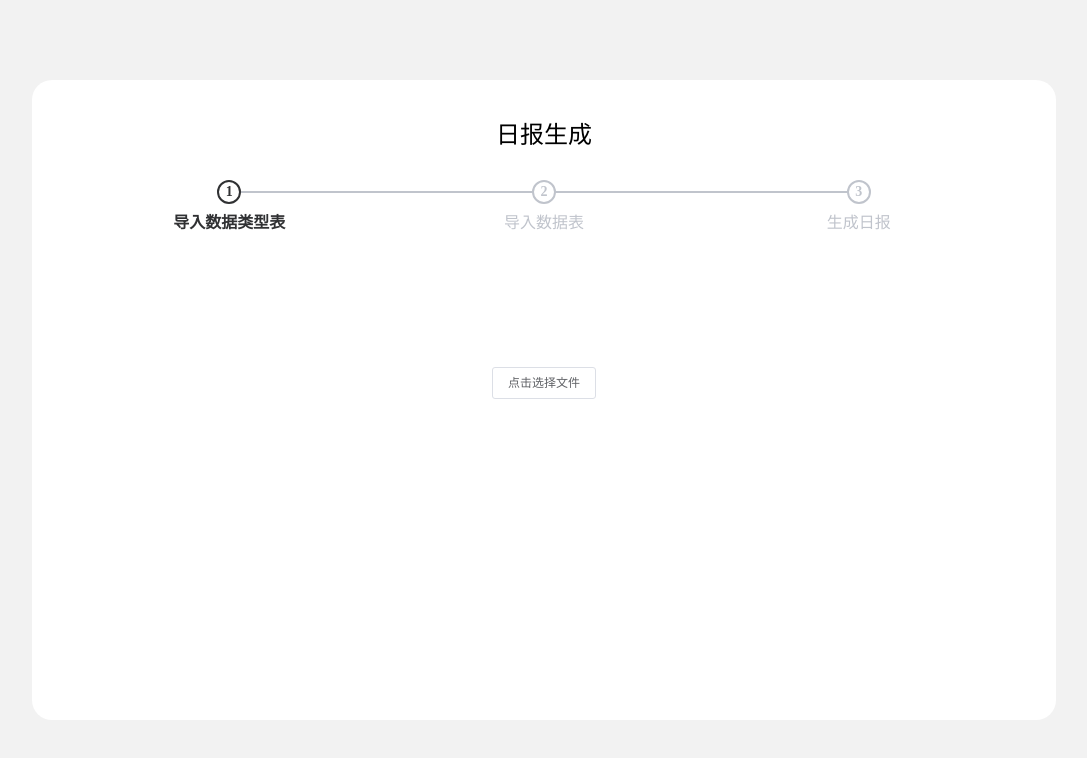
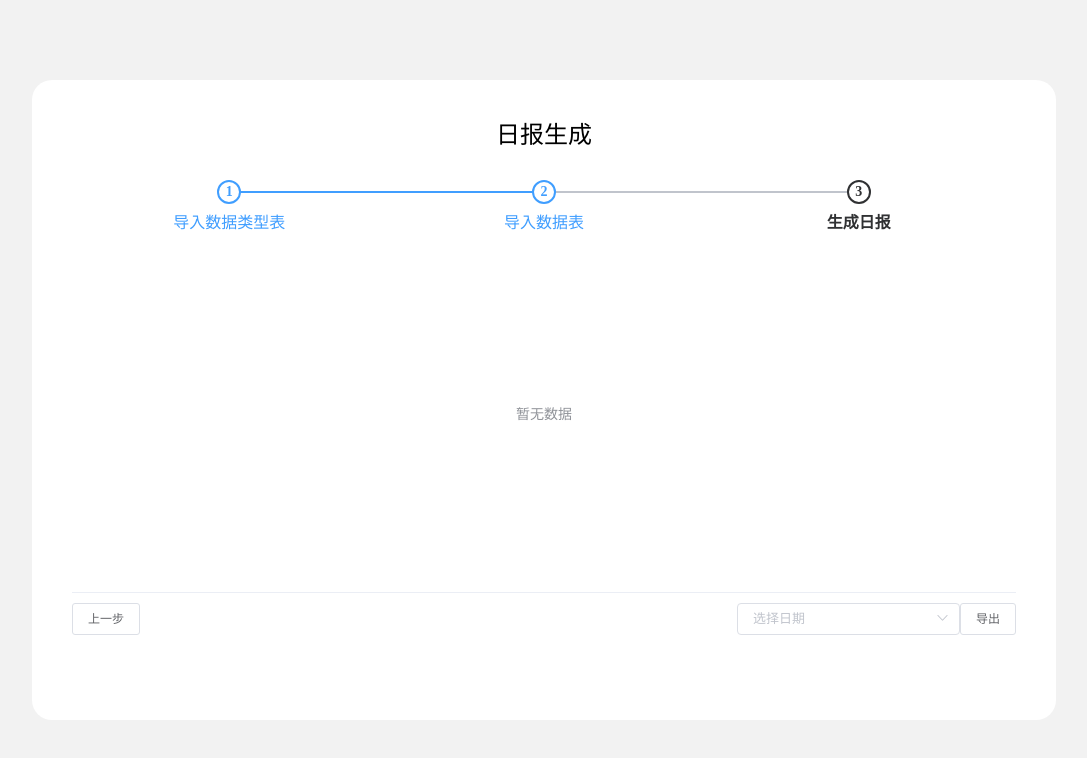
Before and after one commit to Youki-Mo/export, a Vue app: page /#/ in a window 1280 px wide. Shown: the top 758 px of the page, without its empty margins (96-1183 px from the left). Built offline with nearby package versions, Linux system fonts and the light colour scheme.

Commit message:
导出功能

```diff
--- a/package.json
+++ b/package.json
@@ -15,11 +15,11 @@
   },
   "dependencies": {
     "element-ui": "^2.6.0",
-    "file-saver": "^2.0.1",
+    "file-saver": "^2.0.0-rc.4",
     "js-cookie": "^2.2.0",
     "vue": "^2.5.2",
     "vue-router": "^3.0.1",
-    "xlsx": "^0.14.1"
+    "xlsx": "^0.14.0"
   },
   "devDependencies": {
     "autoprefixer": "^7.1.2",
--- a/src/components/format.vue
+++ b/src/components/format.vue
@@ -65,14 +65,14 @@
 </template>
 
 <script>
-// import { exportJsonToExcel } from '@/vendor/Export2Excel';
+import { exportJsonToExcel } from '@/vendor/Export2Excel';
 import xlsx from 'xlsx';
 
 export default {
     data() {
         return {
             loading: false,
-            step: 0,
+            step: 2,
             typehead: [
                 '序号',
                 '一级分类',
@@ -432,15 +432,15 @@ export default {
             });
         },
         exportData() {
-            let head = this.xxx(this.statslist);
-            console.log(head);
-            // exportJsonToExcel([], [], this.datatime + '日报');
+            let head = this.formatStatsHead(this.statshead);
+            let data = this.statslist.map(v => head.map(j => v[j.dataIndex]));
+            exportJsonToExcel(head.map(v => v.dataIndex === 'corp' ? '单位名称' : v.dataIndex), data, `${this.datatime.join('|')}日报`);
         },
-        xxx(data) {
+        formatStatsHead(data) {
             let list = [];
             data.forEach(v => {
                 if (!v.children || v.children.length === 0) return list.push(v);
-                list = [ ...list, ...this.xxx(v.children) ];
+                list = [ ...list, ...this.formatStatsHead(v.children) ];
             });
             return list;
         }
```
Also changed, not shown: src/vendor/Blob.js.
